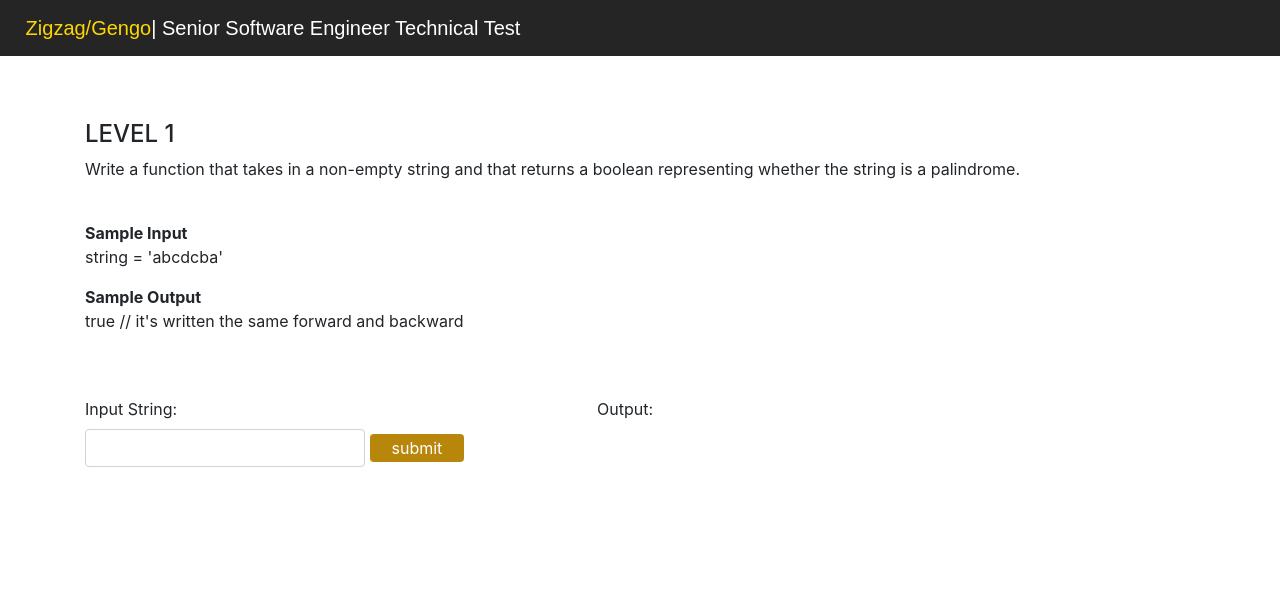
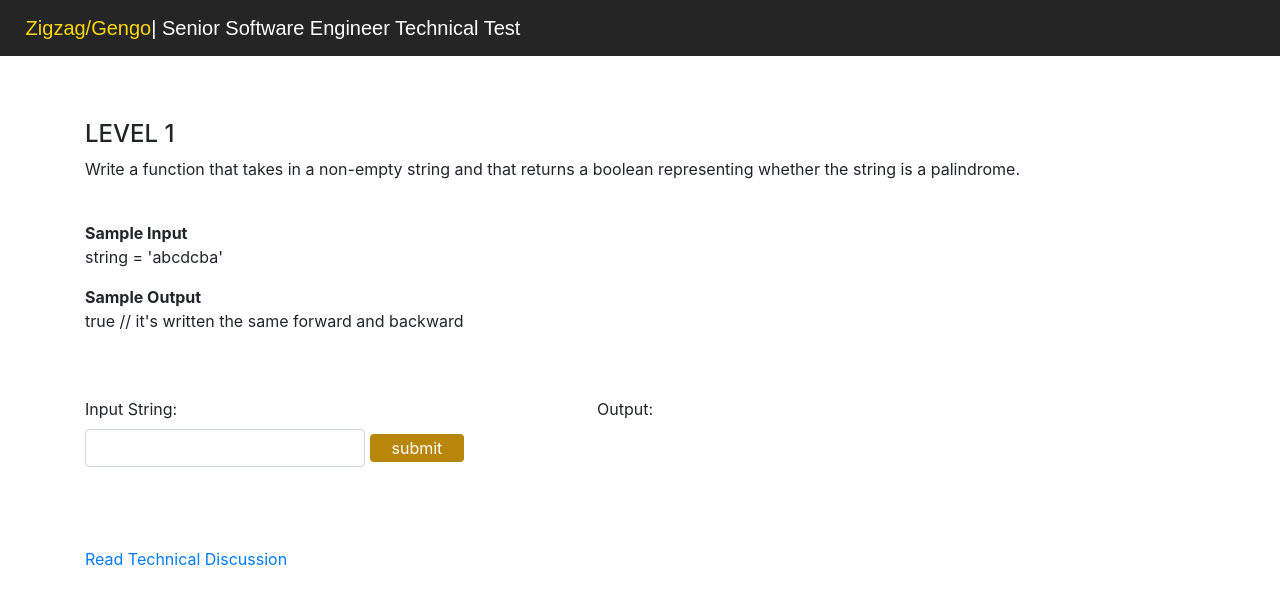
Before and after one commit to debiidpol/zigzag-thexam, a Nuxt app: page /level-1 in a window 1280 px wide. Shown: the top 604 px of the page. Built offline with nearby package versions, Linux system fonts and the light colour scheme.

Commit message:
added initial technical documentation for time and space complexity

```diff
--- a/pages/level-1.vue
+++ b/pages/level-1.vue
@@ -29,6 +29,12 @@
                 <p v-if='isOutput'>{{output}}</p>
             </div>
         </div>
+        <div class='div-docu'>
+            <a class='docu-header' @click.stop.prevent='readMore()'>Read Technical Discussion</a>
+            <div v-if='showDocu'>
+                <p>Time Complexity: O(n)<br>Space Complexity: O(n)</p>
+            </div>
+        </div>
     </div>
 </template>
 
@@ -38,7 +44,8 @@
             return {
                 inputStr: '',
                 output: 'no output...',
-                isOutput: false
+                isOutput: false,
+                showDocu: false
             }
         },
         methods: {
@@ -59,6 +66,10 @@
                 else {
                     this.output = 'Invalid string'
                 }
+            },
+
+            readMore() {
+                this.showDocu = !this.showDocu;
             }
         }
     }
@@ -134,4 +145,8 @@
   opacity: 1;
   right: 0;
 }
+
+.div-docu {
+    margin-top: 10vh;
+}
 </style>
--- a/pages/level-2.vue
+++ b/pages/level-2.vue
@@ -29,6 +29,12 @@
                 <p v-if='isOutput'>{{output}}</p>
             </div>
         </div>
+        <div class='div-docu'>
+            <a class='docu-header' @click.stop.prevent='readMore()'>Read Technical Discussion</a>
+            <div v-if='showDocu'>
+                <p>Time Complexity: O(n^2)<br>Space Complexity: O(1)</p>
+            </div>
+        </div>
     </div>
 </template>
 
@@ -38,7 +44,8 @@
             return {
                 inputStr: '',
                 output: 'no output...',
-                isOutput: false
+                isOutput: false,
+                showDocu: false
             }
         },
         methods: {
@@ -78,6 +85,10 @@
                     R++;
                 }
                 return R - L - 1;
+            },
+
+            readMore() {
+                this.showDocu = !this.showDocu;
             }
         }
     }
@@ -153,4 +164,8 @@
   opacity: 1;
   right: 0;
 }
+
+.div-docu {
+    margin-top: 10vh;
+}
 </style>
--- a/pages/level-3.vue
+++ b/pages/level-3.vue
@@ -29,6 +29,12 @@
                 <p v-if='isOutput'>{{output}}</p>
             </div>
         </div>
+        <div class='div-docu'>
+            <a class='docu-header' @click.stop.prevent='readMore()'>Read Technical Discussion</a>
+            <div v-if='showDocu'>
+                <p>Time Complexity: O(n^2)<br>Space Complexity: O(n^2)</p>
+            </div>
+        </div>
     </div>
 </template>
 
@@ -38,7 +44,8 @@
             return {
                 inputStr: '',
                 output: 'no output...',
-                isOutput: false
+                isOutput: false,
+                showDocu: false
             }
         },
         methods: {
@@ -92,6 +99,9 @@
                 }
 
                 this.output = pCuts[len-1];
+            },
+            readMore() {
+                this.showDocu = !this.showDocu;
             }
         }
     }
@@ -167,4 +177,8 @@
   opacity: 1;
   right: 0;
 }
+
+.div-docu {
+    margin-top: 10vh;
+}
 </style>
```
